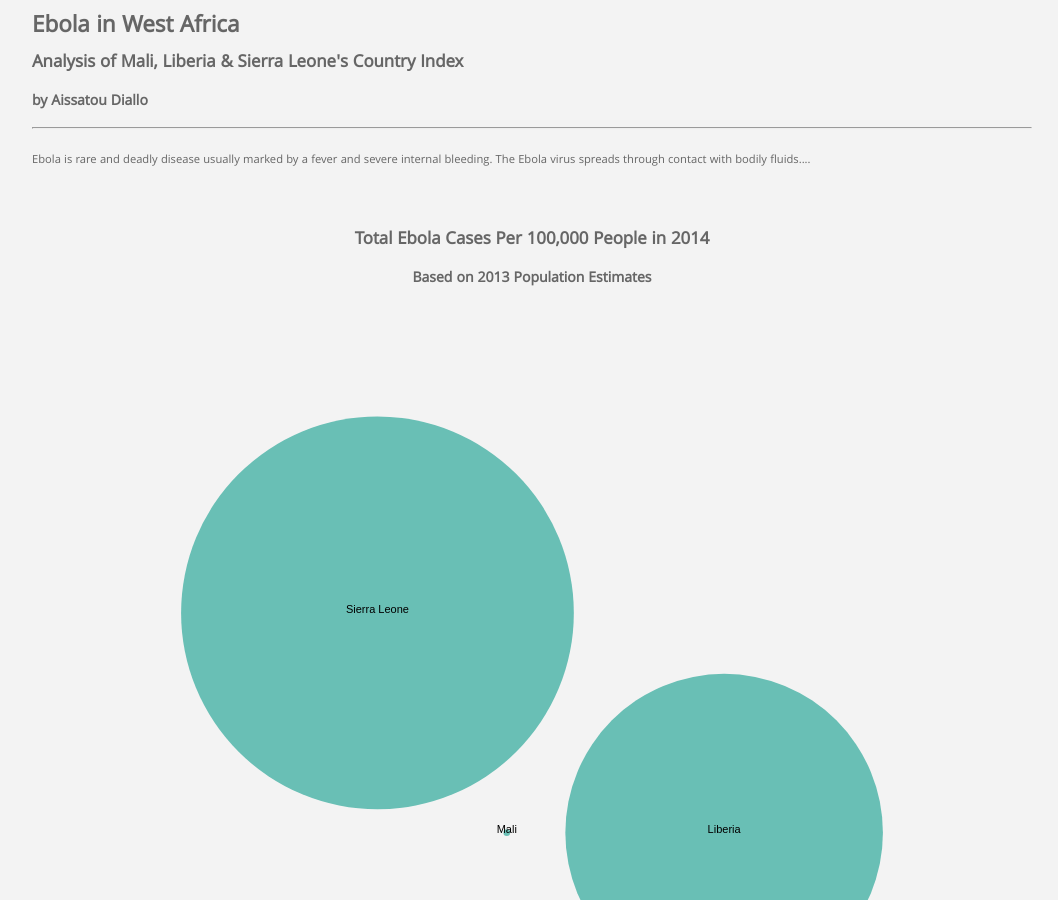
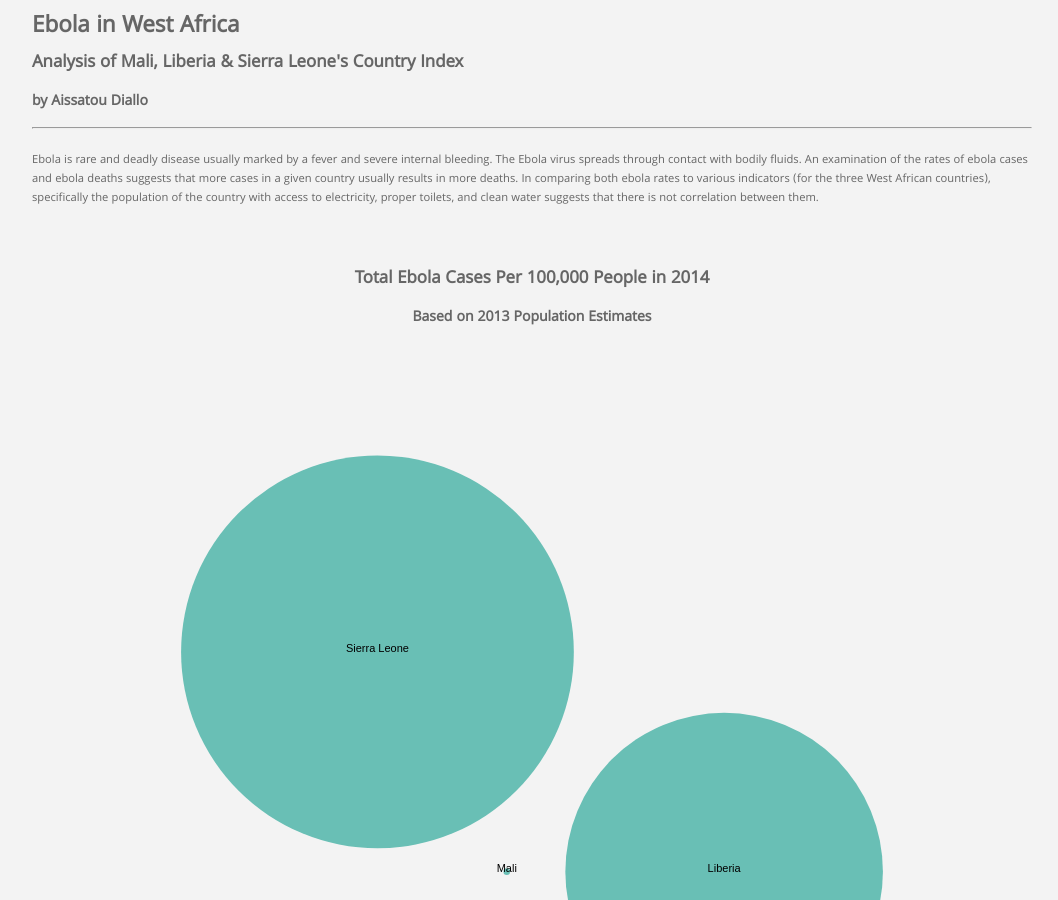
Before and after one commit to ad605/ad605.github.io, a Jekyll site: the page datavizproject/index.html, which Jekyll copies as it is, in a window 1280 px wide and 900 px high. Shown: the whole window, without its empty margins (108-1166 px from the left). Built offline with Jekyll 4.4.1, drawn with Linux system fonts in a browser that asks for light colours.

Commit message:
Update index.html

```diff
--- a/datavizproject/index.html
+++ b/datavizproject/index.html
@@ -233,7 +233,7 @@
           <hr>
         </div>
         <p>
-          Ebola is rare and deadly disease usually marked by a fever and severe internal bleeding. The Ebola virus spreads   through contact with bodily fluids....
+          Ebola is rare and deadly disease usually marked by a fever and severe internal bleeding. The Ebola virus spreads   through contact with bodily fluids. An examination of the rates of ebola cases and ebola deaths suggests that more cases in a given country usually results in more deaths. In comparing both ebola rates to various indicators (for the three West African countries), specifically the population of the country with access to electricity, proper toilets, and clean water suggests that there is not correlation between them.
 
 </p>
 <p>
```
